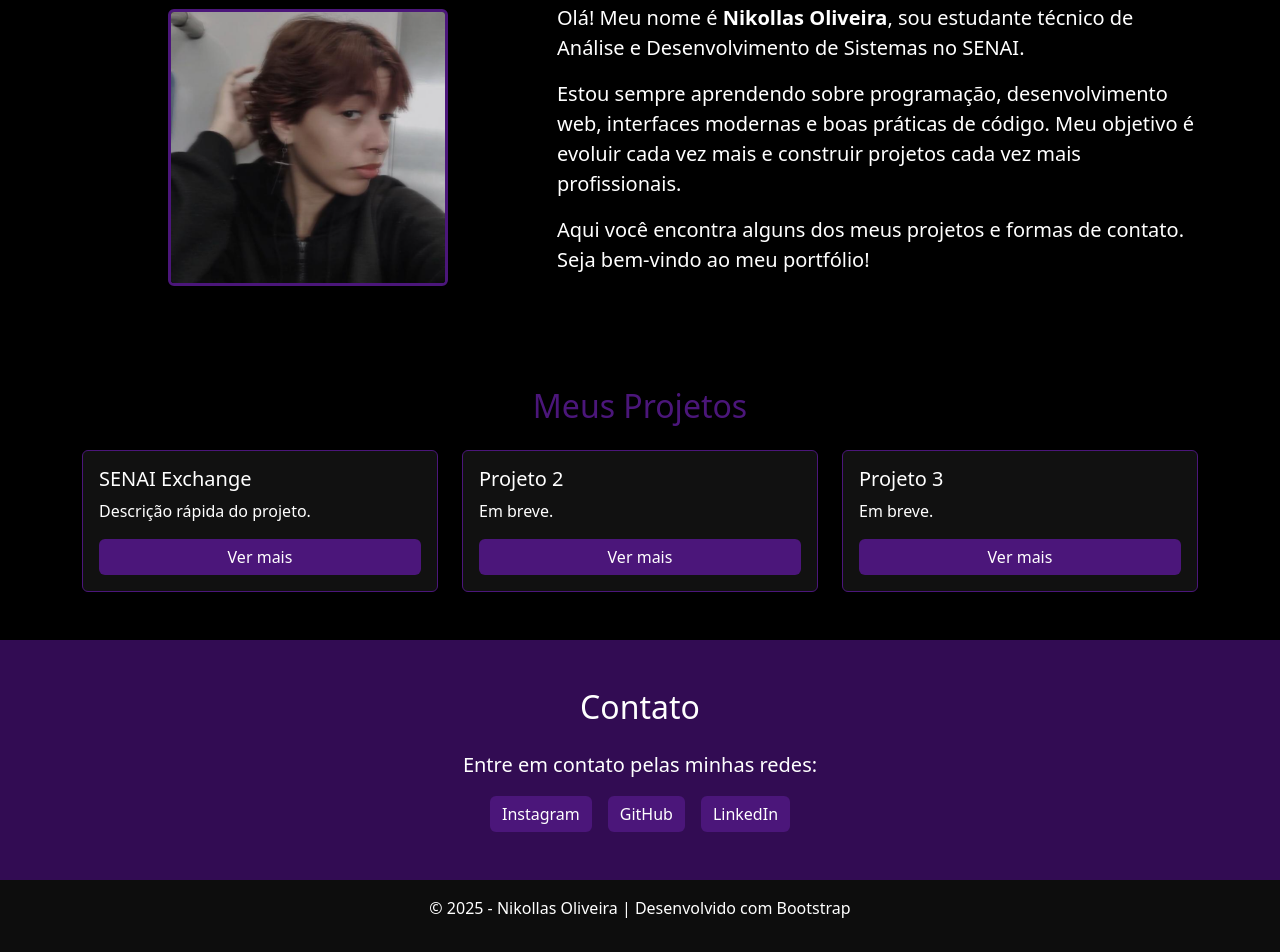
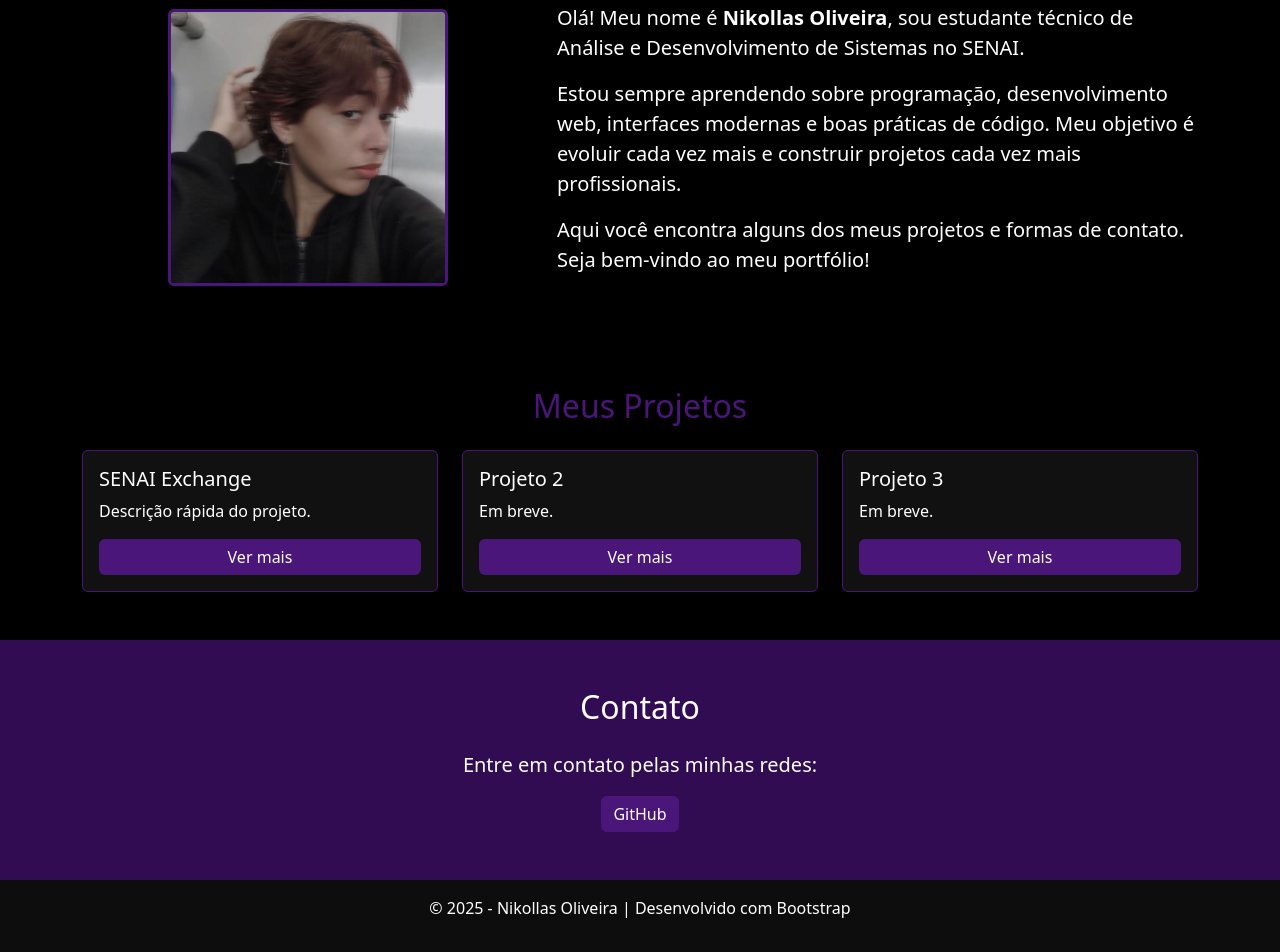
Before and after one commit to Diana2716/Portifolio-Bootstrap, a plain HTML site: page pages/index.html in a window 1280 px wide. Shown: the part 441-1393 px from the top of the page. Drawn offline with nearby package versions, Linux system fonts and the light colour scheme.

Commit message:
feat: atualized inks

```diff
--- a/pages/index.html
+++ b/pages/index.html
@@ -111,9 +111,7 @@
         <p class="fs-5">Entre em contato pelas minhas redes:</p>
 
         <div class="d-flex justify-content-center gap-3 mt-3">
-            <a href="#" class="btn btn-purple">Instagram</a>
-            <a href="#" class="btn btn-purple">GitHub</a>
-            <a href="#" class="btn btn-purple">LinkedIn</a>
+            <a href="https://github.com/Diana2716" class="btn btn-purple">GitHub</a>
         </div>
     </div>
 </section>
```
